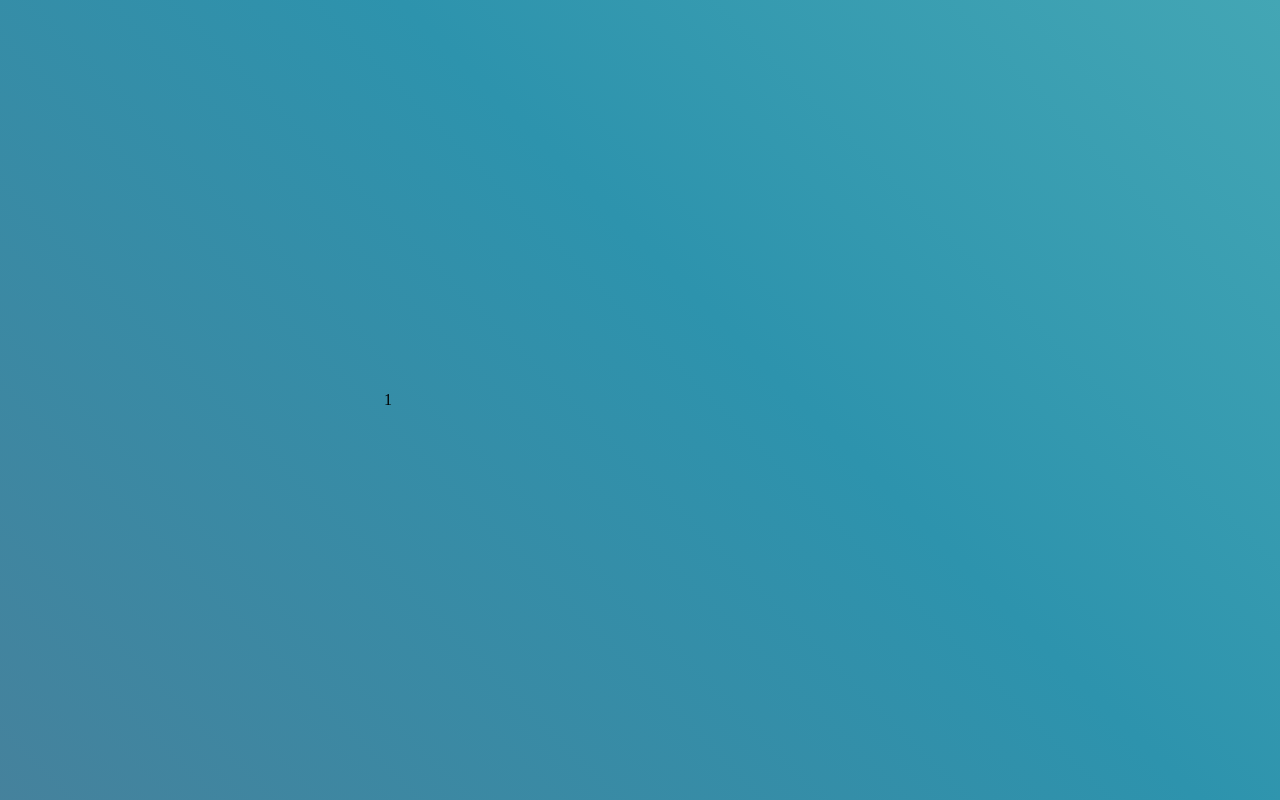
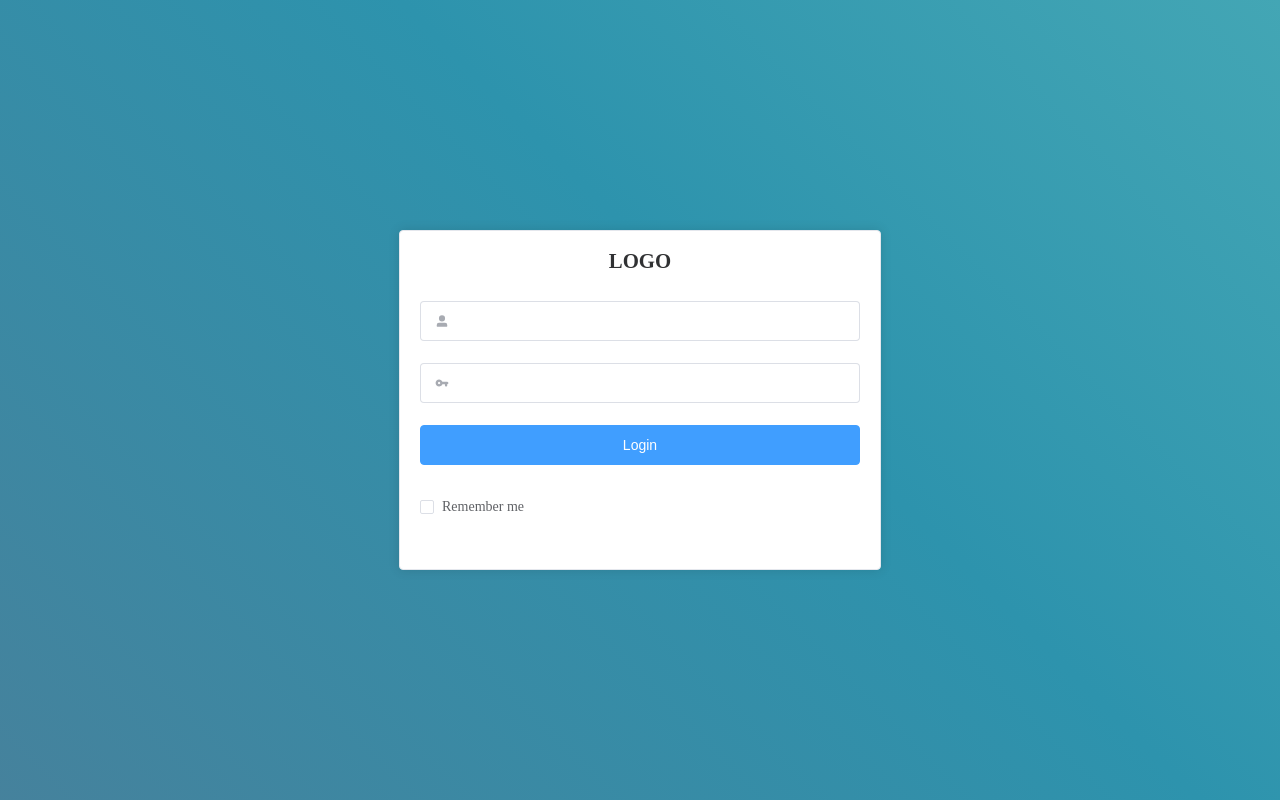
Before and after one commit to KJWHUB/vue3-admin-template-el-plus, a Vue app: page /auth/login in a window 1280 px wide. Built offline with nearby package versions, Linux system fonts and the light colour scheme.

Commit message:
로그인 세부 로직 수정

```diff
--- /dev/null
+++ b/src/components/icons/MaterialSymbolsVpnKeyRounded.vue
@@ -0,0 +1,14 @@
+<template>
+  <svg xmlns="http://www.w3.org/2000/svg" width="1em" height="1em" viewBox="0 0 24 24">
+    <path
+      fill="currentColor"
+      d="M7 18q-2.5 0-4.25-1.75T1 12t1.75-4.25T7 6q2.025 0 3.538 1.138T12.65 10H21q.825 0 1.413.588T23 12q0 .9-.625 1.45T21 14v2q0 .825-.587 1.413T19 18t-1.412-.587T17 16v-2h-4.35q-.6 1.725-2.113 2.863T7 18m0-4q.825 0 1.413-.587T9 12t-.587-1.412T7 10t-1.412.588T5 12t.588 1.413T7 14"
+    ></path>
+  </svg>
+</template>
+
+<script lang="ts">
+export default {
+  name: 'MaterialSymbolsVpnKeyRounded'
+}
+</script>
--- /dev/null
+++ b/src/components/icons/SolarLockPasswordBold.vue
@@ -0,0 +1,16 @@
+<template>
+  <svg xmlns="http://www.w3.org/2000/svg" width="1em" height="1em" viewBox="0 0 24 24">
+    <path
+      fill="currentColor"
+      fillRule="evenodd"
+      d="M5.25 10.055V8a6.75 6.75 0 0 1 13.5 0v2.055c1.115.083 1.84.293 2.371.824C22 11.757 22 13.172 22 16c0 2.828 0 4.243-.879 5.121C20.243 22 18.828 22 16 22H8c-2.828 0-4.243 0-5.121-.879C2 20.243 2 18.828 2 16c0-2.828 0-4.243.879-5.121c.53-.531 1.256-.741 2.371-.824M6.75 8a5.25 5.25 0 0 1 10.5 0v2.004C16.867 10 16.451 10 16 10H8c-.452 0-.867 0-1.25.004zM8 17a1 1 0 1 0 0-2a1 1 0 0 0 0 2m4 0a1 1 0 1 0 0-2a1 1 0 0 0 0 2m5-1a1 1 0 1 1-2 0a1 1 0 0 1 2 0"
+      clipRule="evenodd"
+    ></path>
+  </svg>
+</template>
+
+<script lang="ts">
+export default {
+  name: 'SolarLockPasswordBold'
+}
+</script>
--- a/src/components/icons/index.ts
+++ b/src/components/icons/index.ts
@@ -2,3 +2,5 @@ export { default as StreamlineProductionBelt } from './StreamlineProductionBelt.
 export { default as HugeiconsHome06 } from './HugeiconsHome06.vue'
 export { default as UimSignout } from './UimSignout.vue'
 export { default as MaterialSymbolsPersonSearch } from './MaterialSymbolsPersonSearch.vue'
+export { default as SolarLockPasswordBold } from './SolarLockPasswordBold.vue'
+export { default as MaterialSymbolsVpnKeyRounded } from './MaterialSymbolsVpnKeyRounded.vue'
--- a/src/components/login-card/LoginCard.vue
+++ b/src/components/login-card/LoginCard.vue
@@ -1,23 +1,63 @@
 <script setup lang="ts">
-import { reactive } from 'vue'
+import { onMounted, reactive } from 'vue'
 
 import { useAuth } from '@/composables/useAuth'
-const logo = 'LOGO'
+import { useAuthStore } from '@/stores/auth'
 
+export type LoginForm = {
+  username: string
+  password: string
+  remember: boolean
+}
+
+const { hasRememberInfo, rememberInfo } = useAuthStore()
 const { login } = useAuth()
 
-const form = reactive({
+const form = reactive<LoginForm>({
   username: '',
-  password: ''
+  password: '',
+  remember: false
 })
 
 const handleSubmit = () => {
   login(form)
 }
+
+onMounted(() => {
+  console.log('LoginCard mounted', hasRememberInfo, rememberInfo)
+  if (hasRememberInfo) {
+    form.username = rememberInfo.id
+    form.remember = true
+  }
+})
 </script>
 
 <template>
-  <div>1</div>
+  <el-card style="max-width: 480px">
+    <div style="display: flex; justify-content: center; margin-bottom: 30px"><LogoBlock /></div>
+    <el-form :model="form" size="large" label-width="80px" label-position="top">
+      <el-form-item prop="username">
+        <el-input v-model="form.username">
+          <template #prefix>
+            <el-icon><UserFilled /></el-icon>
+          </template>
+        </el-input>
+      </el-form-item>
+      <el-form-item prop="password">
+        <el-input type="password" v-model="form.password" show-password>
+          <template #prefix>
+            <el-icon><MaterialSymbolsVpnKeyRounded /></el-icon>
+          </template>
+        </el-input>
+      </el-form-item>
+      <el-form-item>
+        <el-button type="primary" @click="handleSubmit" style="width: 100%"> Login </el-button>
+      </el-form-item>
+      <el-form-item>
+        <el-checkbox v-model="form.remember"> Remember me </el-checkbox>
+      </el-form-item>
+    </el-form>
+  </el-card>
 </template>
 
 <style scoped></style>
--- a/src/components/logo/LogoBlock.vue
+++ b/src/components/logo/LogoBlock.vue
@@ -1,12 +1,31 @@
 <script setup lang="ts">
 import logoSrc from '@/assets/logo.svg'
 const logoText = 'LOGO'
+
+const props = withDefaults(
+  defineProps<{
+    logoType?: 'text' | 'image' | 'both'
+  }>(),
+  {
+    logoType: 'text'
+  }
+)
 </script>
 
 <template>
   <div class="logo">
-    <img :src="logoSrc" alt="logo" />
-    <h1>{{ logoText }}</h1>
+    <template v-if="props.logoType === 'both'">
+      <img :src="logoSrc" alt="logo" />
+      <h1>{{ logoText }}</h1>
+    </template>
+
+    <template v-else-if="props.logoType === 'text'">
+      <h1>{{ logoText }}</h1>
+    </template>
+
+    <template v-else-if="props.logoType === 'image'">
+      <img :src="logoSrc" alt="logo" />
+    </template>
   </div>
 </template>
 
--- a/src/composables/useAuth.ts
+++ b/src/composables/useAuth.ts
@@ -1,18 +1,29 @@
 import { useRouter } from 'vue-router'
 
+import type { LoginForm } from '@/components/login-card/LoginCard.vue'
 import { useAuthStore } from '@/stores/auth'
 
 export const useAuth = () => {
   const router = useRouter()
-  const { updateToken } = useAuthStore()
+  const { updateToken, updateRememberInfo } = useAuthStore()
+
+  const rememberIdPassword = (id: string) => {
+    updateRememberInfo({ id })
+  }
+
   return {
-    login: () => {
+    login: (form: LoginForm) => {
+      console.log(form)
+
+      if (form.remember) rememberIdPassword(form.username)
+
       const tempToken = Math.random().toString(36).substring(7)
       updateToken(tempToken)
-      router.push('/')
+      router.push({ name: 'home' })
     },
     logout: () => {
       updateToken('')
+      router.push({ name: 'login' })
     }
   }
 }
--- a/src/stores/auth.ts
+++ b/src/stores/auth.ts
@@ -5,11 +5,18 @@ import { defineStore } from 'pinia'
 
 export const useAuthStore = defineStore('auth', () => {
   const token = useStorage('access-token', '')
+  const rememberInfo = useStorage('rememberInfo', { id: '' })
+
   const isAuthenticated = computed(() => !!token.value)
+  const hasRememberInfo = computed(() => !!rememberInfo.value.id)
 
   const updateToken = (newToken: string) => {
     token.value = newToken
   }
 
-  return { isAuthenticated, updateToken }
+  const updateRememberInfo = (newInfo: { id: string }) => {
+    rememberInfo.value = newInfo
+  }
+
+  return { isAuthenticated, rememberInfo, hasRememberInfo, updateToken, updateRememberInfo }
 })
```
